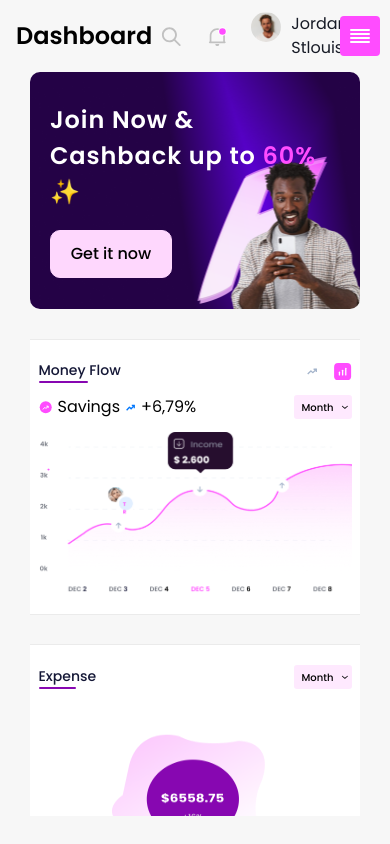
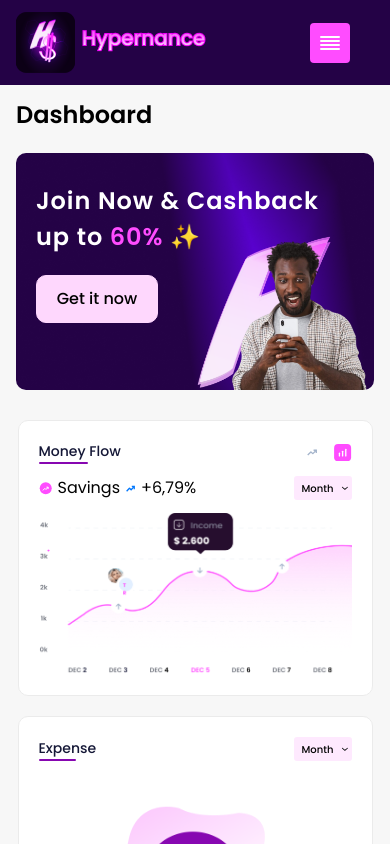
Before and after one commit to deepak9875/hypernance, a React (Create React App) app: page / in a window 390 px wide. Built offline with nearby package versions, Linux system fonts and the light colour scheme.

Commit message:
make dashboard page complete now

```diff
--- a/src/components/common/Header.jsx
+++ b/src/components/common/Header.jsx
@@ -1,12 +1,19 @@
 import { Menuicon, Notficationicon, Searchicon } from "./icon";
 import mainlogo from "../../assets/img/jordan-stlouis-img.png";
 import { Link } from "react-router-dom";
+import minilogo from "../../assets/img/minilogo.png";
 
 const Header = ({ setActive }) => {
   return (
-    <div className="w-full justify-between rounded-[16px] pr-10 lg:rounded-[0px_32px_32px_0px] flex items-center gap-2 px-4 2xl:px-10 py-3 lg:py-6">
-      <h1 className="text-black text-[24px] font-semibold">Dashboard</h1>
+    <div className="w-full justify-between bg-[#240246] sm:bg-transparent sm:rounded-[16px] pr-10 lg:rounded-[0px_32px_32px_0px] flex items-center gap-2 px-4 2xl:px-10 py-3 lg:py-6">
+      <h1 className="text-black text-[24px] hidden sm:block font-semibold">
+        Dashboard
+      </h1>
+      <div className="sm:hidden">
+        <img src={minilogo} alt="logo" />
+      </div>
       <div className="flex items-center gap-[22.5px]">
+        <div className=" items-center gap-[22.5px] hidden sm:flex">
           <Link to={`#`}>
             <Searchicon />
           </Link>
@@ -24,6 +31,7 @@ const Header = ({ setActive }) => {
               Jordan Stlouis
             </h2>
           </div>
+        </div>
         <button
           className="lg:hidden"
           type="submit"
--- a/src/components/common/Sidebar.jsx
+++ b/src/components/common/Sidebar.jsx
@@ -8,6 +8,7 @@ import {
   Invoicesicon,
   Messagesicon,
   Settingsicon,
+  Usericons,
   Walleticon,
 } from "./icon";
 const Sidebar = ({ active, setActive }) => {
@@ -42,8 +43,8 @@ const Sidebar = ({ active, setActive }) => {
             </a>
           </div>
         </div>
-        <div className="flex flex-col w-[250px] lg:w-full h-full justify-between pb-[90px]">
-          <div className="flex mt-[22px] pr-4 flex-col ">
+        <div className="flex flex-col mt-[22px] sm:w-[250px] lg:w-full h-[80%]  overflow-auto sm:h-full justify-between sm:pb-[90px]">
+          <div className="flex  sm:pr-4 flex-col ">
             <div className="flex items-center group gap-[10px]">
               <div className="w-[4px] h-[33px] group-hover:bg-[#FF4CFF] rounded-r-[8px]"></div>
               <div className="w-full  gap-1 px-[15px] py-3 cursor-pointer items-center justify-between   rounded-[6px] hover:bg-[rgba(246,248,249,0.20)] flex">
@@ -59,9 +60,9 @@ const Sidebar = ({ active, setActive }) => {
               <div className="w-[4px] h-[33px] group-hover:bg-[#FF4CFF] rounded-r-[8px]"></div>
               <div className="w-full  gap-1 px-[15px] py-3 cursor-pointer items-center justify-between   rounded-[6px] hover:bg-[rgba(246,248,249,0.20)] flex">
                 <div className="flex gap-[10px]  items-center">
-                  <Invoicesicon />
+                  <Usericons />
                   <h1 className="text-[#EBEBEB] text-[16px] font-normal group-hover:text-[#FF4CFF] group-hover:font-medium">
-                    Invoices{" "}
+                    Users{" "}
                   </h1>
                 </div>
               </div>
@@ -115,7 +116,7 @@ const Sidebar = ({ active, setActive }) => {
               </div>
             </div>
           </div>
-          <div className="flex   flex-col pr-4">
+          <div className="flex  mt-10  flex-col pr-4">
             {" "}
             <div className="flex items-center group gap-[10px]">
               <div className="w-[4px] h-[33px] group-hover:bg-[#FF4CFF] rounded-r-[8px]"></div>
--- a/src/components/dashboard/AllDashboard.jsx
+++ b/src/components/dashboard/AllDashboard.jsx
@@ -11,13 +11,16 @@ import DashboardTablecard from "./DashboardTableCard";
 const AllDashboard = () => {
   return (
     <>
-      <div className="flex gap-5 w-full h-full  flex-col lg:flex-row ">
-        <div className=" max-lg:mb-[350px] scrollbar  h-full ">
-          <div className="h-[50%] overflow-auto">
-            <div className="background-join2 sm:background-join bg-center bg-cover bg-no-repeat h-[237px] w-full lg:max-w-[740px] pl-5 sm:pl-[46px] pt-[30px] sm:pt-[39px] pr-[40px] rounded-[10px]">
+      <h1 className="text-black sm:hidden text-[24px] font-semibold">
+        Dashboard
+      </h1>
+      <div className="flex gap-5 w-full h-fit lg:h-full md:max-w-[740px] md:min-w-[400px] lg:min-w-[455px] flex-col lg:flex-row ">
+        <div className="  w-full scrollbar  h-full ">
+          <div className="lg:h-[58%] w-full  lg:overflow-auto">
+            <div className="background-join2 sm:background-join bg-center bg-cover bg-no-repeat h-[237px] w-full  pl-5 sm:pl-[46px] pt-[30px] sm:pt-[39px] pr-[40px] rounded-[10px]">
               <div className="flex flex-col gap-5 items-start justify-start max-w-[400px] w-full">
                 <div>
-                  <p className="text-white text-[24px] sm:text-[31px] font-semibold leading-normal tracking-[0.93px]">
+                  <p className="text-white text-[24px] lg:text-[31px] font-semibold leading-normal tracking-[0.93px]">
                     Join Now & Cashback up to
                     <span className="text-[#FF4CFF]"> 60%</span> ✨
                   </p>
@@ -32,8 +35,8 @@ const AllDashboard = () => {
                 </div>
               </div>
             </div>
-            <div className="flex flex-col justify-between sm:flex-row items-center gap-[29px] mt-[30px]">
-              <div className="p-5 rounded-[10px] border border-[#EBEBEB] bg-white w-[355px]">
+            <div className="flex flex-col sm:flex-row md:flex-col justify-between   w-full xl:flex-row items-center gap-5 mt-[30px]">
+              <div className="p-5 rounded-[10px] border border-[#EBEBEB] bg-white w-full max-w-[355px]">
                 <div className="flex justify-between items-center">
                   <div>
                     <p className=" font-medium text-[14px] text-[#141736] ">
@@ -66,7 +69,7 @@ const AllDashboard = () => {
                   />
                 </div>
               </div>
-              <div className="p-5 rounded-[10px] border border-[#EBEBEB] bg-white w-[355px]">
+              <div className="p-5 rounded-[10px] border border-[#EBEBEB] bg-white w-full max-w-[355px]">
                 <div className="flex justify-between items-center">
                   <div>
                     <p className=" font-medium text-[14px] text-[#141736] ">
@@ -78,7 +81,7 @@ const AllDashboard = () => {
                     <MonthDropdown />
                   </div>
                 </div>
-                <div className="flex flex-col xl:flex-row items-center gap-[15px] mt-[26px]">
+                <div className="flex  items-center gap-[15px] flex-col lg:flex-row mt-[26px]">
                   <img
                     src={Expensemap1}
                     alt="Expensemap1 img"
@@ -100,7 +103,7 @@ const AllDashboard = () => {
               </div>
             </div>
           </div>
-          <div className="mt-[30px] w-full h-[40%] overflow-auto ">
+          <div className="mt-[30px] w-full lg:h-[35%] lg:overflow-auto ">
             <DashboardTablecard />
           </div>
         </div>
--- a/src/components/dashboard/DashboardTable.jsx
+++ b/src/components/dashboard/DashboardTable.jsx
@@ -4,9 +4,9 @@ import DashboardTableList from "./DashboardTableList";
 const DashboardTable = () => {
   return (
     <>
-      <div className=" overflow-auto border-[0.95px] border-[#EBEBEB] rounded-[10px] bg-white h-[40%] w-full">
-        <table className="w-full overflow-auto h-full table-auto">
-          <tbody>
+      <div className="  h-full  bg-white overflow-auto w-full">
+        <table className=" whitespace-nowrap overflow-auto h-full table-auto">
+          <tbody className="h-full">
             {tabelData.map((item, index) => (
               <DashboardTableList item={item} key={index} />
             ))}
--- a/src/components/dashboard/DashboardTableCard.jsx
+++ b/src/components/dashboard/DashboardTableCard.jsx
@@ -3,12 +3,12 @@ import DashboardTable from "./DashboardTable";
 
 const DashboardTablecard = () => {
   return (
-    <div className="max-w-[739px] h-[90%] p-[19px] w-full rounded-[10px] border border-[#EBEBEB] bg-white">
+    <div className=" h-full p-[19px] w-full rounded-[10px] border border-[#EBEBEB] bg-white">
       <div>
         <p className=" font-medium text-[14px] text-[#141736] ">Transactions</p>
         <div className=" w-[49px] h-[2px] bg-[#8707B1] rounded-[8px]"></div>
       </div>
-      <div className="w-full mt-[32px] flex justify-center">
+      <div className="w-full mt-[32px] h-[80%] overflow-auto flex justify-center">
         {" "}
         <DashboardTable />
       </div>
--- a/src/components/dashboard/DashboardTableList.jsx
+++ b/src/components/dashboard/DashboardTableList.jsx
@@ -1,7 +1,7 @@
 const DashboardTableList = ({ item }) => {
   return (
     <>
-      <tr className=" h-[90px] hover:bg-[#8707B1] group  max-lg:justify-between  rounded-[12px] flex gap-5 lg:gap-[68px] sm:gap-10   py-6 px-5 text-black items-center hover:text-white">
+      <tr className=" h-[59px] hover:bg-[#8707B1] group  max-lg:justify-between  rounded-[12px] flex gap-5 lg:gap-[68px] sm:gap-10   px-5 text-black items-center hover:text-white">
         <td className="flex gap-[18px] items-center w-[130px] ">
           {item.icon}
           <p className="text-[14px] font-normal  ">{item.name}</p>
--- a/src/components/payment/PaymentCard.jsx
+++ b/src/components/payment/PaymentCard.jsx
@@ -20,9 +20,9 @@ const PaymentCard = () => {
     setInputvalue2(event.target.value);
   };
   return (
-    <div className="bg-[#F7F7F7] max-w-[378px] pr-1 h-[82%] overflow-auto">
-      <div className=" w-full mx-auto max-sm:px-3">
-        <div className=" w-full mx-auto rounded-[10px] border-[2px] border-[#E8E8E8] bg-white p-[15px_10px] sm:p-[24px_22px]">
+    <div className="bg-[#F7F7F7] md:min-w-[270px]  mx-auto max-w-[378px] w-full sm:pr-1 h-fit lg:h-[95%] pb-5 overflow-auto">
+      <div className=" w-full mx-auto  ">
+        <div className=" w-full mx-auto rounded-[10px] border-[2px] border-[#E8E8E8] bg-white p-4 xl:p-[24px_22px]">
           <h1 className="text-[#141736] font-bold text-[20px]">
             Quick Transfer
           </h1>
@@ -74,7 +74,7 @@ const PaymentCard = () => {
         <div className="bg-[#8707B1] max-w-[49px] w-full h-[2px]"></div>
         <SendMoneyDropdown />
         <div className="rounded-[10px] bg-white shadow-[0px_19.634px_39.268px_0px_rgba(122,122,122,0.20)] mt-[36px]">
-          <div className="flex items-center gap-4 px-[27px]">
+          <div className="flex items-center gap-4 px-4 xl:px-[27px]">
             <div>
               <img src={img} width={26} height={26} />
             </div>
@@ -86,7 +86,7 @@ const PaymentCard = () => {
               Enter the amount
             </label>
           </div>
-          <div className="flex items-center justify-between mt-[18px] px-[30px] pb-[18px]">
+          <div className="flex items-center justify-between mt-[18px] px-4 xl:px-[30px] pb-[18px]">
             <div className="flex">
               <span className="text-[37px] text-[#131635] font-semibold">
                 $
--- a/src/components/signin/Administrator.jsx
+++ b/src/components/signin/Administrator.jsx
@@ -4,11 +4,8 @@ import { AdministratorIcon } from "../common/icon";
 
 const people = [
   { name: "Administrator" },
-  { name: "Administrator1" },
-  { name: "Administrator2" },
-  { name: "Administrator3" },
-  { name: "Administrator4" },
-  { name: "Administrator5" },
+  { name: "Manager" },
+  { name: "User" },
 ];
 
 const Administrator = () => {
--- a/src/index.css
+++ b/src/index.css
@@ -58,7 +58,7 @@ body {
 /* width */
 ::-webkit-scrollbar {
   width: 5px;
-  border-radius: 10px;
+  height: 5px;
 }
 
 /* Track */
--- a/src/page/Dashboard.js
+++ b/src/page/Dashboard.js
@@ -7,9 +7,8 @@ import AllDashboard from "../components/dashboard/AllDashboard";
 const Dashboard = () => {
   return (
     <Layout>
-      <div className="flex w-full px-[30px] gap-5">
+      <div className="flex w-full md:flex-row mt-3 sm:mt-10 lg:mt-0 flex-col max-w-full h-full px-4 xl:px-[30px] gap-5">
         <AllDashboard />
-        {/* <AllUserCards /> */}
         <PaymentCard />
       </div>
     </Layout>
```
Also changed, not shown: src/components/common/icon.jsx (+18 -0 lines). Lines whose indentation alone changed are shown as unchanged.
